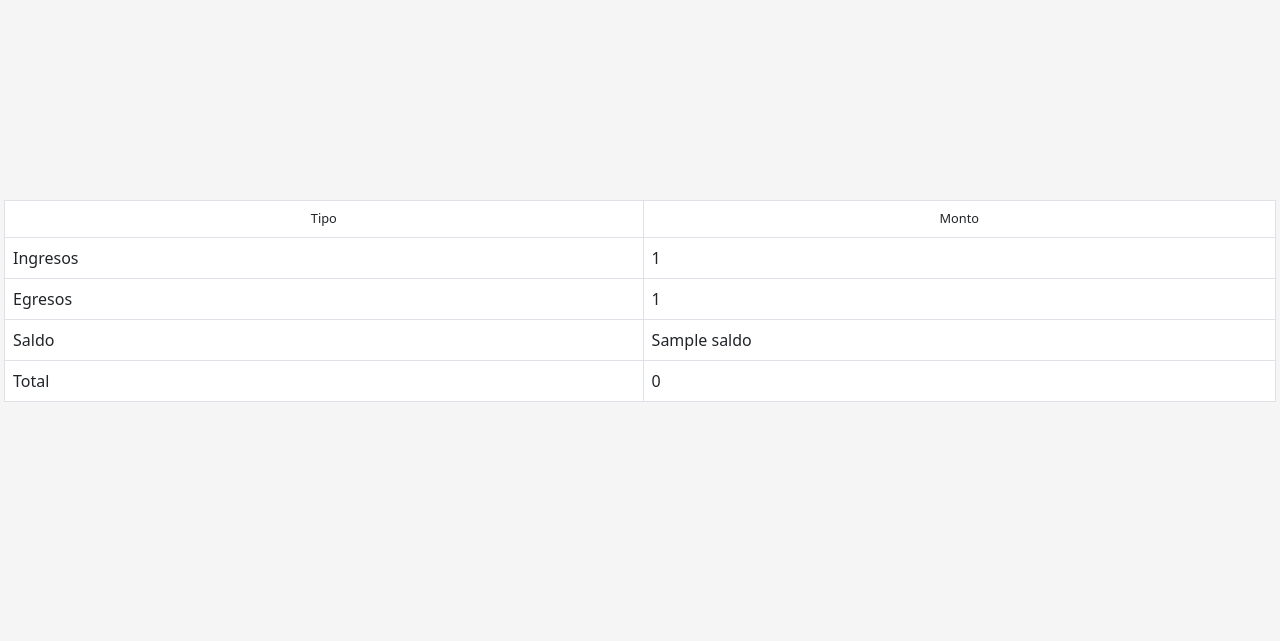
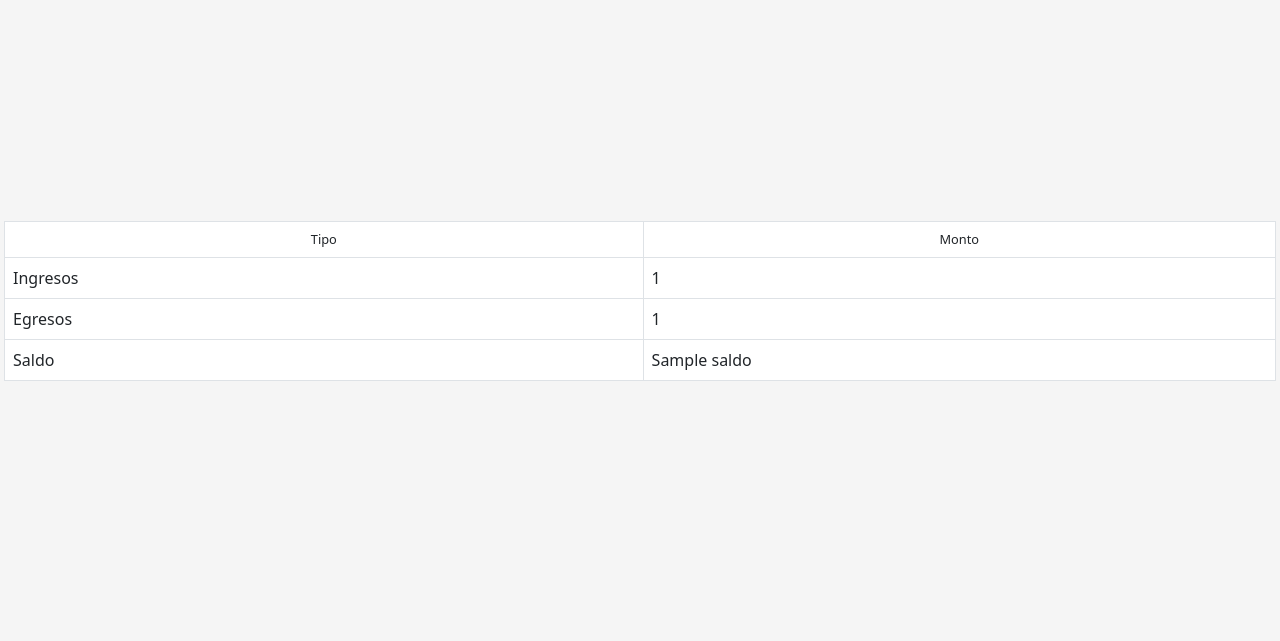
Before and after one commit to SerenaAlfano/pruebaa, a Flask app: template src/templates/caja.html in a window 1280 px wide. Shown: the part 160-801 px from the top of the page. Run offline with Flask 3, Linux system fonts and the light colour scheme; the template is opened without the code that fills it: most values are stand-ins (such as "Sample title", 1, 10 or a date in 2020); some libraries are stand-ins or nearby versions.

Commit message:
Update caja.html

```diff
--- a/src/templates/caja.html
+++ b/src/templates/caja.html
@@ -23,10 +23,6 @@
                     <td>Saldo</td>
                     <td>{{ saldo }}</td>
                 </tr>
-                <tr>
-                    <td>Total</td>
-                    <td>{{ total_ingresos - total_egresos }}</td>
-                </tr>
             </tbody>
         </table>
     </div>
```
